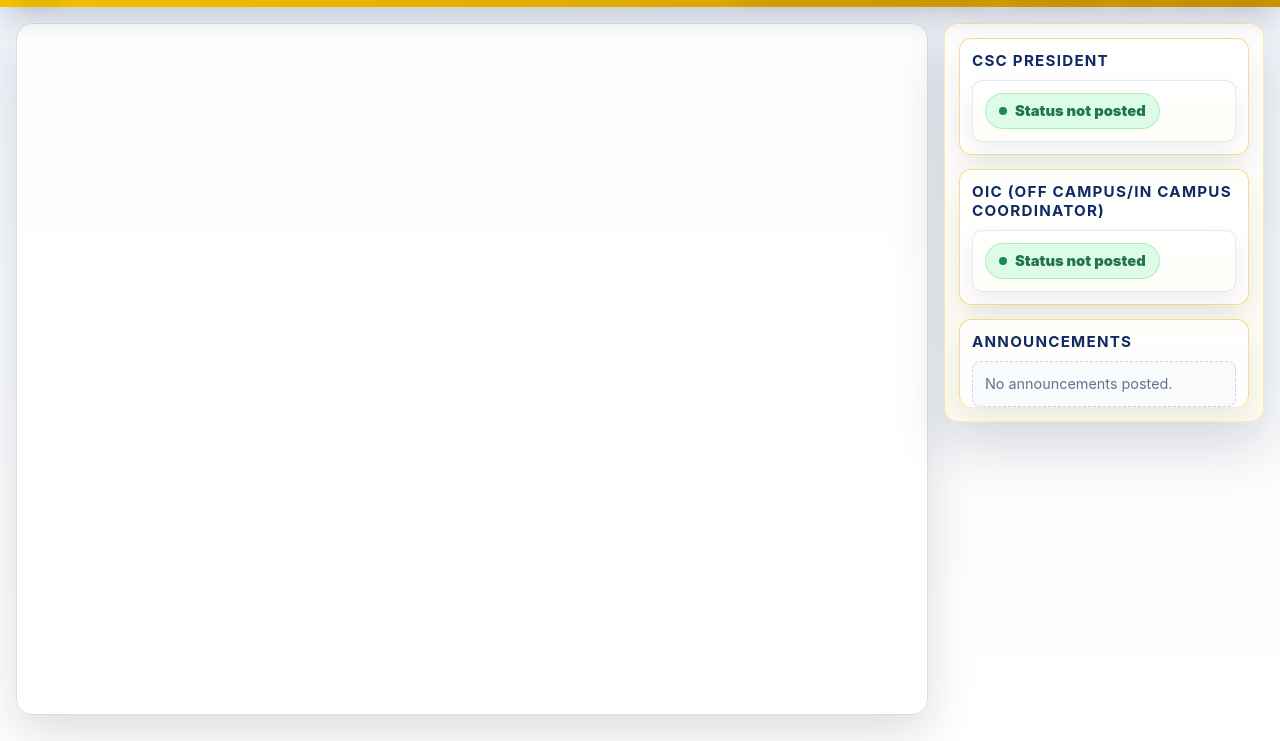
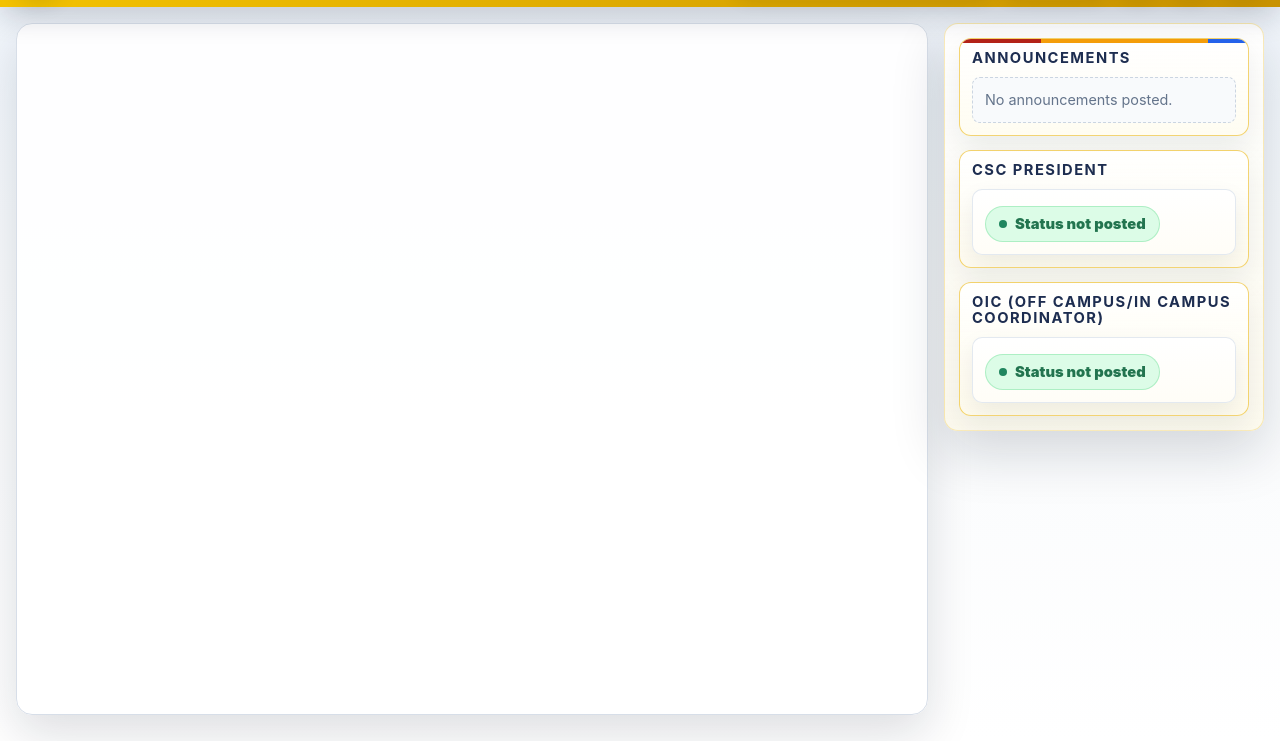
Before and after one commit to centralstudentcouncil2026-rgb/CSC-SYNC-PublicView, a plain HTML site: page index.html in a window 1280 px wide. Shown: the part 59-800 px from the top of the page. Drawn offline with Linux system fonts and the light colour scheme; a script that the page names is missing.

Commit message:
Polish public side panel cards

```diff
--- a/index.html
+++ b/index.html
@@ -41,18 +41,19 @@
     .calendar-panel { border-radius: 16px; padding: 10px; overflow: hidden; min-width: 0; }
     #calendar { min-height: calc(100vh - 130px); }
     .side-panel { border-color: rgba(234, 179, 8, .28); border-radius: 14px; padding: 14px; align-self: start; display: grid; gap: 14px; max-height: calc(100vh - 100px); overflow: auto; background: linear-gradient(180deg, rgba(255, 255, 255, .98), rgba(255, 251, 235, .76)); box-shadow: 0 22px 54px rgba(15, 23, 42, .16); }
-    .panel-section { display: grid; gap: 10px; padding: 12px; border: 1px solid rgba(234, 179, 8, .45); border-radius: 12px; background: rgba(255,255,255,.72); box-shadow: 0 12px 30px rgba(15, 23, 42, .08); }
-    .panel-section:last-child { border-bottom: 0; padding-bottom: 0; }
-    .panel-section h2 { margin: 0; font-size: .95rem; text-transform: uppercase; letter-spacing: .08em; color: #102a63; }
+    .panel-section { display: grid; gap: 10px; padding: 12px; border: 1px solid rgba(234, 179, 8, .56); border-radius: 12px; background: linear-gradient(180deg, rgba(255,255,255,.9), rgba(255,251,235,.62)); box-shadow: 0 12px 30px rgba(15, 23, 42, .08); overflow: hidden; position: relative; }
+    .announcement-section::before { content:""; position:absolute; top:0; left:0; right:0; height:4px; background:linear-gradient(90deg,#b42318 0 28%,#f59e0b 28% 86%,#2563eb 86% 100%); }
+    .panel-section h2 { margin: 0; font-size: .92rem; text-transform: uppercase; letter-spacing: .1em; color: #1d2d50; line-height:1.08; }
     .status-card, .announcement-card { border: 1px solid rgba(226, 232, 240, .95); background: linear-gradient(180deg, #ffffff, #fffdf7); border-radius: 10px; padding: 12px; box-shadow: 0 10px 24px rgba(15, 23, 42, .07); }
-    .status-card { display: grid; gap: 9px; } .status-card strong { color:#172554; font-size: .96rem; }
+    .status-card { display: grid; gap: 14px; padding:16px 12px 12px; } .status-card strong { color:#172554; font-size: .96rem; }
     .status-value { align-items:center; display: inline-flex; gap:8px; width: fit-content; max-width: 100%; padding: 8px 13px; border:1px solid rgba(34,197,94,.25); border-radius: 999px; background: #dcfce7; color: #22744f; font-size: .92rem; font-weight: 900; overflow-wrap: anywhere; }
     .status-value::before { content:""; width:8px; height:8px; border-radius:50%; background:#20865f; flex:0 0 auto; }
-    .status-call { align-items:center; background:#3467f6; border-radius:999px; color:#fff; display:inline-flex; font-weight:900; justify-content:center; min-height:44px; padding:0 16px; text-decoration:none; box-shadow:0 10px 24px rgba(37,99,235,.25); }
+    .status-call { align-items:center; background:#3467f6; border-radius:999px; color:#fff; display:inline-flex; font-weight:900; justify-content:center; min-height:44px; padding:0 16px; text-decoration:none; box-shadow:0 10px 24px rgba(37,99,235,.25); width:100%; }
     .status-call[hidden] { display:none; }
     .small-muted { color: var(--muted); font-size: .8rem; }
-    .announcement-card { display: grid; gap: 6px; } .announcement-card strong { font-size: .95rem; overflow-wrap: anywhere; }
+    .announcement-card { display: grid; gap: 6px; padding:13px 12px 10px; } .announcement-card strong { color:#991b1b; font-size: 1rem; letter-spacing:.02em; text-transform:uppercase; overflow-wrap: anywhere; }
     .announcement-card p { margin: 0; color: #475569; font-size: .86rem; line-height: 1.4; overflow-wrap: anywhere; white-space: pre-wrap; }
+    .announcement-source { color:#334155; font-size:.82rem; line-height:1.35; }
     .fc { --fc-border-color: #cbd5e1; --fc-today-bg-color: #fff8d8; --fc-page-bg-color: transparent; color: var(--ink); }
     .fc .fc-toolbar { display: none; } .fc .fc-scrollgrid { border-radius: 12px; overflow: hidden; }
     .fc .fc-col-header-cell-cushion, .fc .fc-daygrid-day-number { color: var(--ink); text-decoration: none; font-weight: 800; }
@@ -94,9 +95,9 @@
   <main>
     <section class="calendar-panel" aria-label="Approved calendar"><div id="calendar"></div></section>
     <aside class="side-panel" aria-label="Calendar details">
-      <section class="panel-section"><h2>CSC President</h2><article class="status-card"><span class="status-value" id="presidentStatusValue">Status not posted</span><a class="status-call" id="presidentStatusCall" hidden>Call CSC President</a></article></section>
-      <section class="panel-section"><h2>OIC (Off Campus/In Campus Coordinator)</h2><article class="status-card"><span class="status-value" id="oicStatusValue">Status not posted</span><a class="status-call" id="oicStatusCall" hidden>Call OIC</a></article></section>
-      <section class="panel-section"><h2>Announcements</h2><div id="announcementList"><div class="empty-state">No announcements posted.</div></div></section>
+      <section class="panel-section announcement-section"><h2>Announcements</h2><div id="announcementList"><div class="empty-state">No announcements posted.</div></div></section>
+      <section class="panel-section status-section"><h2>CSC President</h2><article class="status-card"><span class="status-value" id="presidentStatusValue">Status not posted</span><a class="status-call" id="presidentStatusCall" hidden>Call CSC President</a></article></section>
+      <section class="panel-section status-section"><h2>OIC (Off Campus/In Campus Coordinator)</h2><article class="status-card"><span class="status-value" id="oicStatusValue">Status not posted</span><a class="status-call" id="oicStatusCall" hidden>Call OIC</a></article></section>
     </aside>
   </main>
   <div class="loading-banner" id="loadingBanner">Loading calendar</div>
@@ -123,7 +124,7 @@
     function assignOrganizationColors() { state.orgColors.clear(); state.organizations.forEach((org, index) => { const key = organizationKey(org, org.organization_name || org.name); const saved = org.color || org.organization_color || org.assigned_color || org.theme_color || org.color_hex; state.orgColors.set(key, isCssColor(saved) ? saved : PALETTE[index % PALETTE.length]); }); state.allEvents.forEach((event) => { if (!state.orgColors.has(event.extendedProps.colorKey)) state.orgColors.set(event.extendedProps.colorKey, PALETTE[state.orgColors.size % PALETTE.length]); event.backgroundColor = colorForKey(event.extendedProps.colorKey); event.borderColor = colorForKey(event.extendedProps.colorKey); }); }
     function renderAnnouncements() { const badge = byId('announcementBadge'); badge.textContent = String(state.announcements.length); badge.classList.toggle('show', state.announcements.length > 0); const list = byId('announcementList'); list.innerHTML = state.announcements.length ? state.announcements.slice(0, 5).map(announcementCardHtml).join('') : '<div class="empty-state">No announcements posted.</div>'; }
     function normalizeAnnouncements(rows) { return rows.filter((item) => !['hidden', 'draft', 'deleted', 'archived'].includes(lower(item.visibility_status || item.status || item.announcement_status || ''))); }
-    function announcementCardHtml(item) { const title = item.title || item.subject || 'Announcement'; const body = item.message || item.content || item.description || item.body || ''; return `<article class="announcement-card"><strong>${escapeHtml(title)}</strong><p>${escapeHtml(body || 'No details provided.')}</p></article>`; }
+    function announcementCardHtml(item) { const title = item.title || item.subject || 'Announcement'; const body = item.message || item.content || item.description || item.body || ''; const source = item.posted_by || item.source_council || item.created_by_email || item.source_email || ''; return `<article class="announcement-card"><strong>${escapeHtml(title)}</strong><p>${escapeHtml(body || 'No details provided.')}</p>${source ? `<span class="announcement-source">From: ${escapeHtml(source)}</span>` : ''}</article>`; }
     function renderStatuses(profiles) { const normalized = { president: null, oic: null }; profiles.forEach((profile) => { const id = STATUS_EMAIL_MAP[lower(profile.email)]; if (id && !normalized[id]) normalized[id] = profile; }); renderStatus('president', normalized.president); renderStatus('oic', normalized.oic); }
     function renderStatus(id, profile) { const valueEl = byId(`${id}StatusValue`); const callEl = byId(`${id}StatusCall`); valueEl.textContent = profile?.activity_status || profile?.status_label || 'Status not posted'; const phone = String(profile?.contact_number || profile?.phone_number || profile?.mobile_number || profile?.contact_info || '').replace(/[^\d+]/g, ''); if (callEl) { callEl.hidden = !phone; if (phone) callEl.href = `tel:${phone}`; } }
     function openEventDialog(event) { const record = event.extendedProps.record || {}; byId('eventDialogTitle').textContent = event.title; byId('eventDialogSubtitle').textContent = event.extendedProps.organization || 'Approved schedule'; const repeatUntil = record.repeat_until || record.recurrence_until || ''; const details = { Organization: event.extendedProps.organization, Venue: record.venue, Start: formatDateTime(event.start), End: event.end ? formatDateTime(event.end) : '', Category: record.category_id || record.event_type || record.category, Status: readable(record.approval_status), Repeat: readable(record.repeat || record.repeat_pattern || record.recurrence || 'Does not repeat'), 'Repeat Until': repeatUntil ? formatDate(repeatUntil) : '', 'Contact Person': record.contact_person, 'Contact Info': record.contact_info, Description: record.public_description || record.activity_description, Purpose: record.purpose }; byId('eventDetails').innerHTML = Object.entries(details).filter(([, value]) => value != null && String(value).trim()).map(([label, value]) => `<div class="detail-item"><span>${escapeHtml(label)}</span><strong>${escapeHtml(value)}</strong></div>`).join(''); byId('eventDialog').showModal(); }
```
